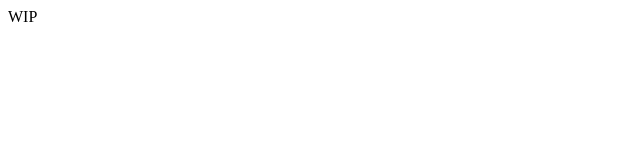
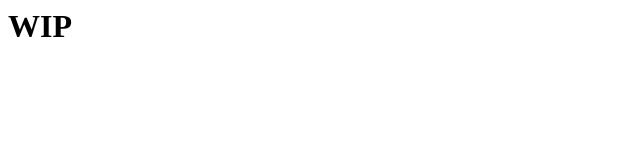
Before and after one commit to kiwifrin/kiwifrin.com, a plain HTML site: page index.html in a window 1280 px wide. Shown: the whole page, without its empty margins (0-640 px from the left). Drawn offline with Linux system fonts and the light colour scheme.

Commit message:
Update index.html

```diff
--- a/index.html
+++ b/index.html
@@ -1,5 +1,5 @@
 <html>
   <body>
-    WIP
+    <h1>WIP</h1>
   </body>
 </html>
```
